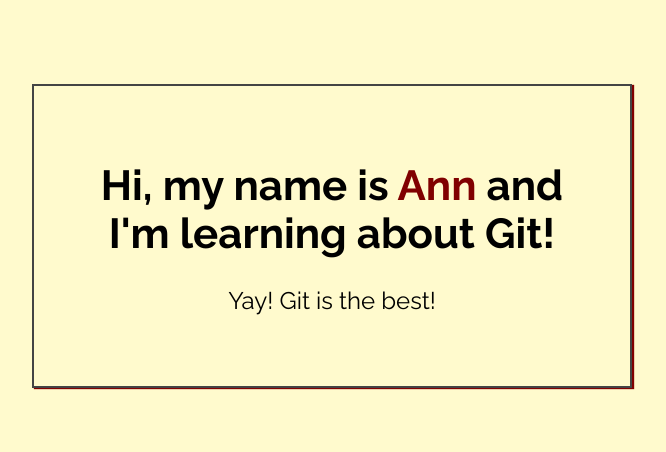
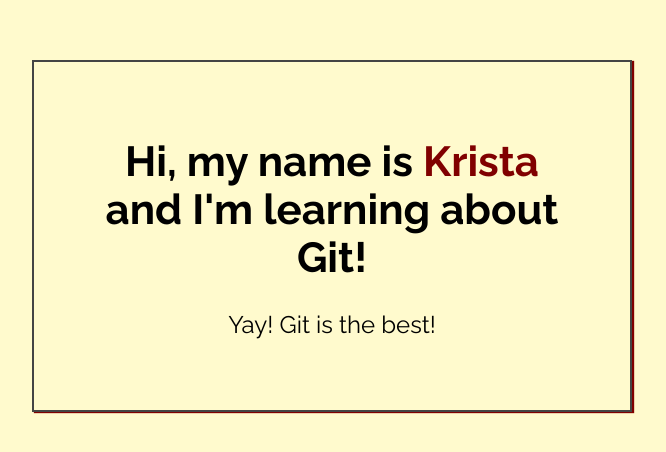
Before and after one commit to hughes-k/my-first-repo, a plain HTML site: page index.html in a window 1280 px wide. Shown: the part 164-616 px from the top of the page, without its empty margins (308-974 px from the left). Drawn offline with Linux system fonts and the light colour scheme.

Commit message:
Added name to index.html

```diff
--- a/index.html
+++ b/index.html
@@ -14,7 +14,7 @@
 <body>
 
     <div class="greeting">
-        <h1>Hi, my name is <span class="highlight">Ann</span> and I'm learning about Git! </h1>
+        <h1>Hi, my name is <span class="highlight">Krista</span> and I'm learning about Git! </h1>
 
         <p>Yay! Git is the best!</p>
     </div>
```
